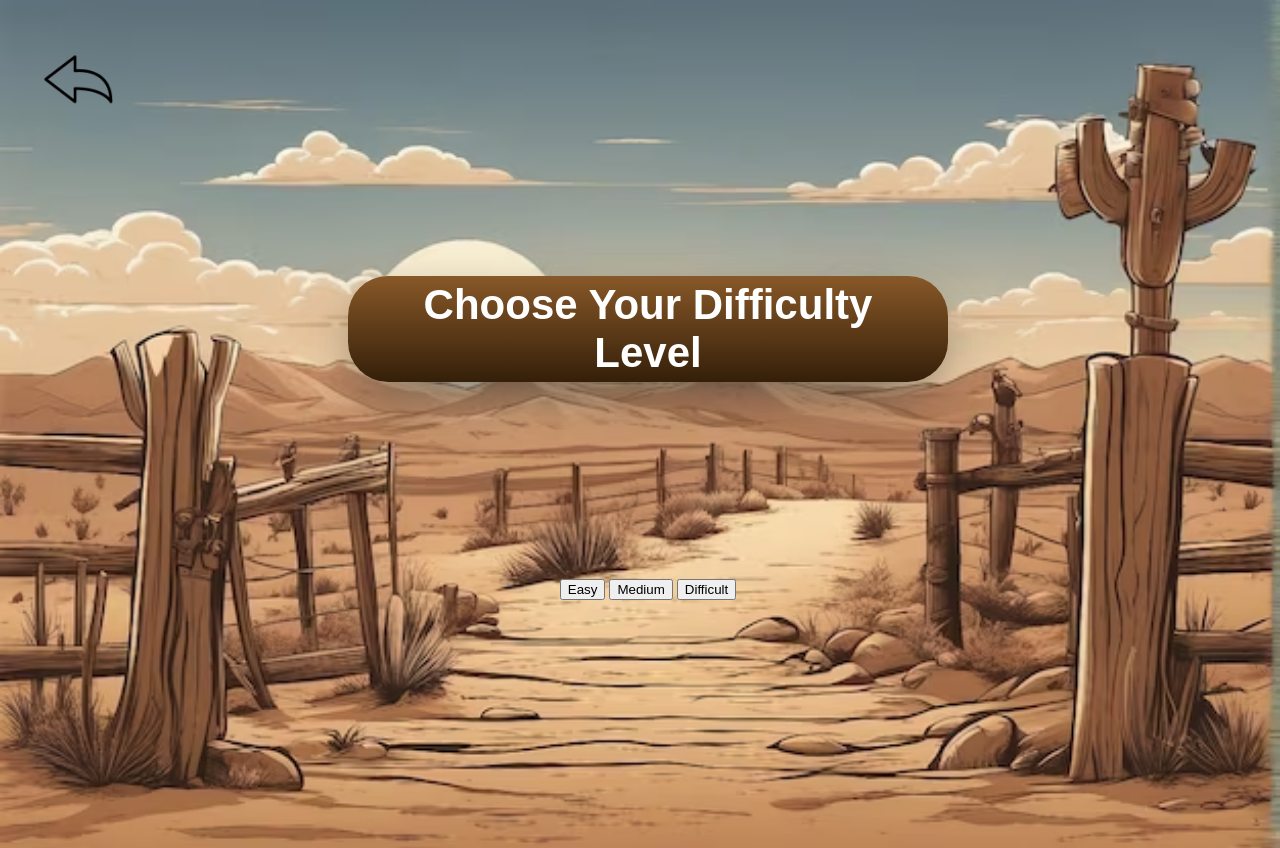
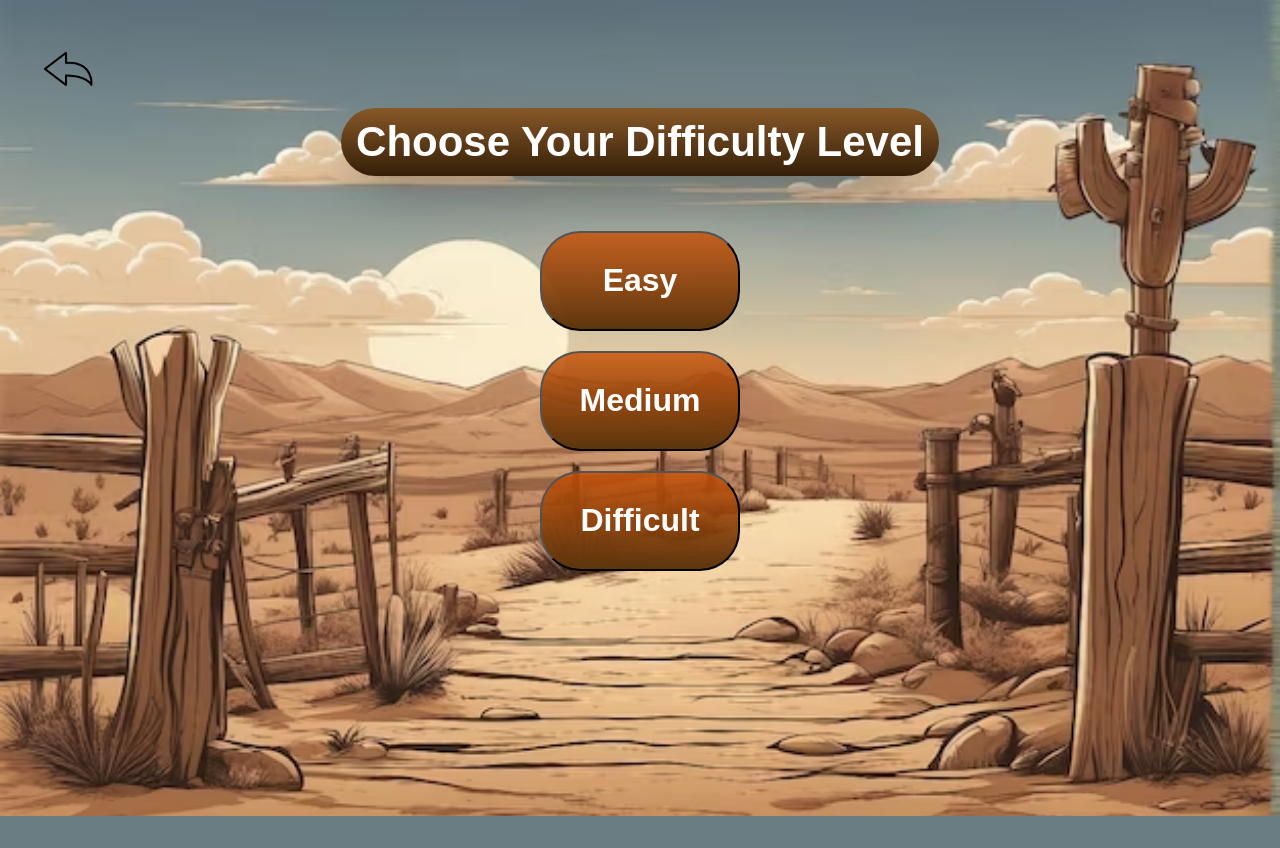
Before and after one commit to Webprog-Hangman/Hangman, a PHP site: page /difficulty.php in a window 1280 px wide. After the commit the page ends 816 px from the top, so only its background shows below. Run offline with PHP 8.4, Linux system fonts and the light colour scheme.

Commit message:
Update difficulty.css

```diff
--- a/css/difficulty.css
+++ b/css/difficulty.css
@@ -1,34 +1,26 @@
-html{
-  height: 100%;
-  width: 100%;
-}
 body{
-  background: url(img/difficulty-bg.avif) no-repeat;
-  -webkit-background-size: cover;
-  -moz-background-size: cover;
-  -o-background-size: cover;
+  background: url(img/difficulty-bg.avif);
   background-size: cover;
-  height: 100%;
-  width: 100%;
+  background-repeat: no-repeat;
+  height: 100vh;
+  justify-content: center;
+  align-items: center;
+  position: relative;
 }
 
-div img{
-  height: 140px;
-  display: flex;
+.back_button{
+    position: absolute;
+    top: 10px;
+    left: 10px;
+    width:100px;
+    height: 100px;
 }
-
 .content{
-  display: flex;
-  width: 600px;
-  height: 700px;
-  margin: auto;
-  align-items: center;
-  flex-direction: column;
-  justify-content: space-evenly;
-
+  text-align: center;
 }
 
 h2{
+  display: inline-block;
   font-size: 42px;
   font-family: "Arial", serif;
   color: white;
@@ -36,42 +28,40 @@ h2{
   background: linear-gradient(0deg, rgb(52, 31, 9),  rgb(136, 88, 40) 100%);
   box-shadow: 0 0.5em 1.5em -0.5em rgb(56, 55, 54);
   border-radius: 40px;
-  margin-top: -120px;
-  margin-bottom: -50px;
-  padding: 5px;
-  padding-left: 20px;
-  padding-right: 20px;
-
-
+  margin-top: 100px;
+  padding: 10px;
+  padding-left: 15px;
+  padding-right: 15px;
 }
-
-.button {
+.buttons{
+  display: flex;
+  flex-direction: column;
+  align-items: center;
+  justify-content: space-evenly;
+  text-align: center;
+}
+.easy_button, .medium_button, .hard_button{
+  display: block;
   background: linear-gradient(0deg, rgb(93, 53, 13) 0%, rgba(201, 80, 5, 0.82) 100%);
-  padding: 20px 35px;
+    width: 200px;
+    height: 100px;
     border-radius: 40px;
     cursor: pointer;
     transition-duration: 0.2s;
     font-size: 24pt;
     font-weight: bold;
     color: white;
+    margin-top: 20px;
 
 }
 
-.button:nth-child(2){
-  margin-bottom: -50px;
-}
 
-.button:nth-child(3){
-  margin-bottom: -50px;
-}
-
-
-.button:hover {
-  font-size: 28pt;
-  padding: 24px 39px;
+.easy_button:hover, .medium_button:hover, .hard_button:hover {
+  font-size: 30pt;
+  width: 250px;
   box-shadow: 0 0.5em 1.5em -0.5em rgb(56, 55, 54);
 }
-.button > a {
+.easy_button, .medium_button, .hard_button > a {
   text-decoration: none;
   color: white;
 }
```
Lines whose indentation alone changed are shown as unchanged.
